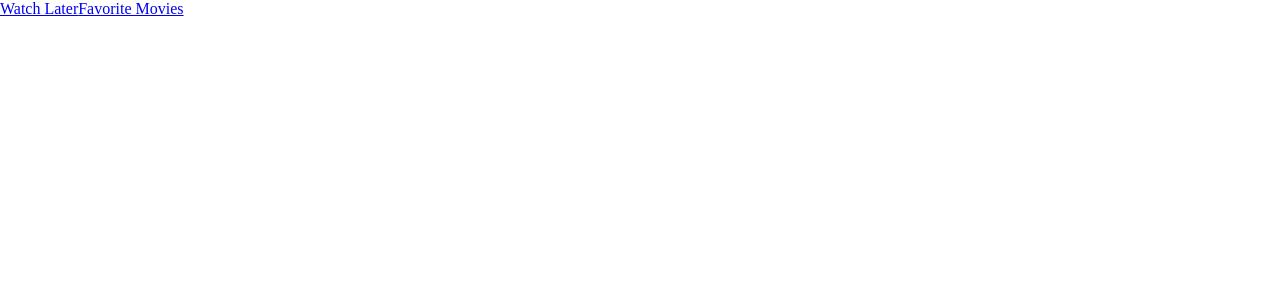
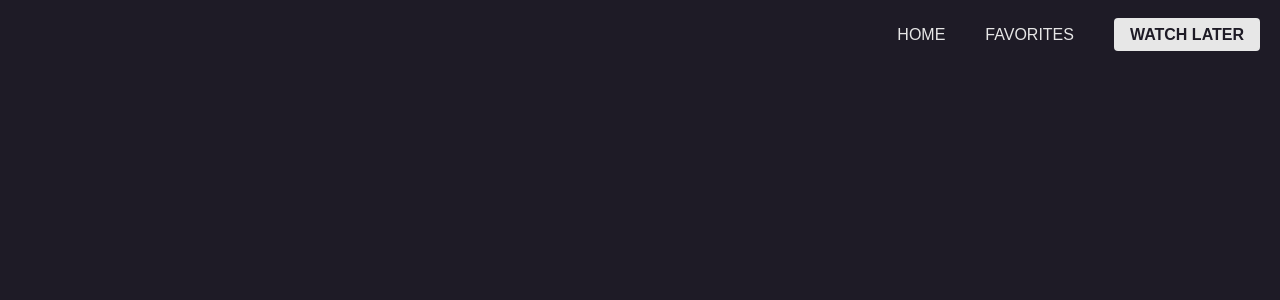
Before and after one commit to pekac/vegas-movies, a Next.js app: page /watch-later in a window 1280 px wide. Shown: the top 300 px of the page. Built offline with nearby package versions, Linux system fonts and the light colour scheme.

Commit message:
Add basic navigation

```diff
--- a/components/movie-card.js
+++ b/components/movie-card.js
@@ -5,15 +5,9 @@ import Store from "../store/store";
 const IMG_BASE_URL = "https://image.tmdb.org/t/p/w780/";
 
 export default class MovieCard extends Component {
-  toggleFav = () => {
-    const { movie } = this.props;
-    Store.updateFavs(movie);
-  };
+  toggleFav = () => Store.updateFavs(this.props.movie);
 
-  toggleWatchLater = () => {
-    const { movie } = this.props;
-    Store.updateWatchLater(movie);
-  };
+  toggleWatchLater = () => Store.updateWatchLater(this.propsmovie);
 
   render() {
     const { movie } = this.props;
@@ -62,7 +56,6 @@ export default class MovieCard extends Component {
               rgba(30, 27, 38, 0.88) 53%,
               #1e1b26 55%
             );
-            z-index: 1;
             width: 100%;
             min-width: 320px;
             height: 660px;
@@ -78,7 +71,6 @@ export default class MovieCard extends Component {
             background-position: center;
             background-repeat: no-repeat;
             background-size: cover;
-            z-index: 111 !important;
             border-top-left-radius: 4px;
             border-top-right-radius: 4px;
             -webkit-mask-image: -webkit-gradient(
--- /dev/null
+++ b/components/navigation-link.js
@@ -0,0 +1,33 @@
+import React from "react";
+import Link from "next/link";
+import { withRouter } from "next/router";
+
+const NavLink = ({ router, link }) => {
+  const isActiveClass = router.pathname === link.path ? "active" : "";
+  return (
+    <div>
+      <Link href={link.path}>
+        <a className={`nav-link ${isActiveClass}`}>{link.name}</a>
+      </Link>
+      <style jsx>{`
+        .nav-link {
+          color: #e7e7e7;
+          font-family: "Montserrat", sans-serif;
+          font-weight: 400;
+          margin: 0 20px;
+          text-decoration: none;
+          text-transform: uppercase;
+        }
+        .nav-link.active {
+          background-color: #e7e7e7;
+          color: #1e1b26;
+          padding: 8px 16px;
+          font-weight: bold;
+          border-radius: 4px;
+        }
+      `}</style>
+    </div>
+  );
+};
+
+export default withRouter(NavLink);
--- a/components/navigation.js
+++ b/components/navigation.js
@@ -1,15 +1,39 @@
 import React from "react";
-import Link from "next/link";
+
+import NavLink from "./navigation-link";
+
+const links = [
+  {
+    name: "home",
+    path: "/"
+  },
+  {
+    name: "favorites",
+    path: "/favorites"
+  },
+  { name: "watch later", path: "/watch-later" }
+];
 
 export default () => (
   <div>
-    <nav>
-      <Link href="/watch-later">
-        <a>Watch Later</a>
-      </Link>
-      <Link href="/favorites">
-        <a>Favorite Movies</a>
-      </Link>
+    <nav className="nav-menu">
+      {links.map(link => (
+        <NavLink key={link.path} link={link} />
+      ))}
     </nav>
+    <style jsx>{`
+      .nav-menu {
+        position: fixed;
+        top: 0;
+        left: 0;
+        right: 0;
+        display: flex;
+        justify-content: flex-end;
+        align-items: center;
+        height: 70px;
+        z-index: 5;
+        background-color: #1e1b26;
+      }
+    `}</style>
   </div>
 );
--- a/pages/index.js
+++ b/pages/index.js
@@ -17,6 +17,7 @@ const Home = props => (
         flex-wrap: wrap;
         justify-content: center;
         margin: 0;
+        margin-top: 70px;
         width: 100%;
         color: #333;
       }
--- a/pages/watch-later.js
+++ b/pages/watch-later.js
@@ -17,8 +17,10 @@ const WatchLater = ({ movies }) => (
         flex-wrap: wrap;
         justify-content: center;
         margin: 0;
+        margin-top: 70px;
         width: 100%;
         color: #333;
+        min-height: 100vh;
       }
     `}</style>
   </div>
```
